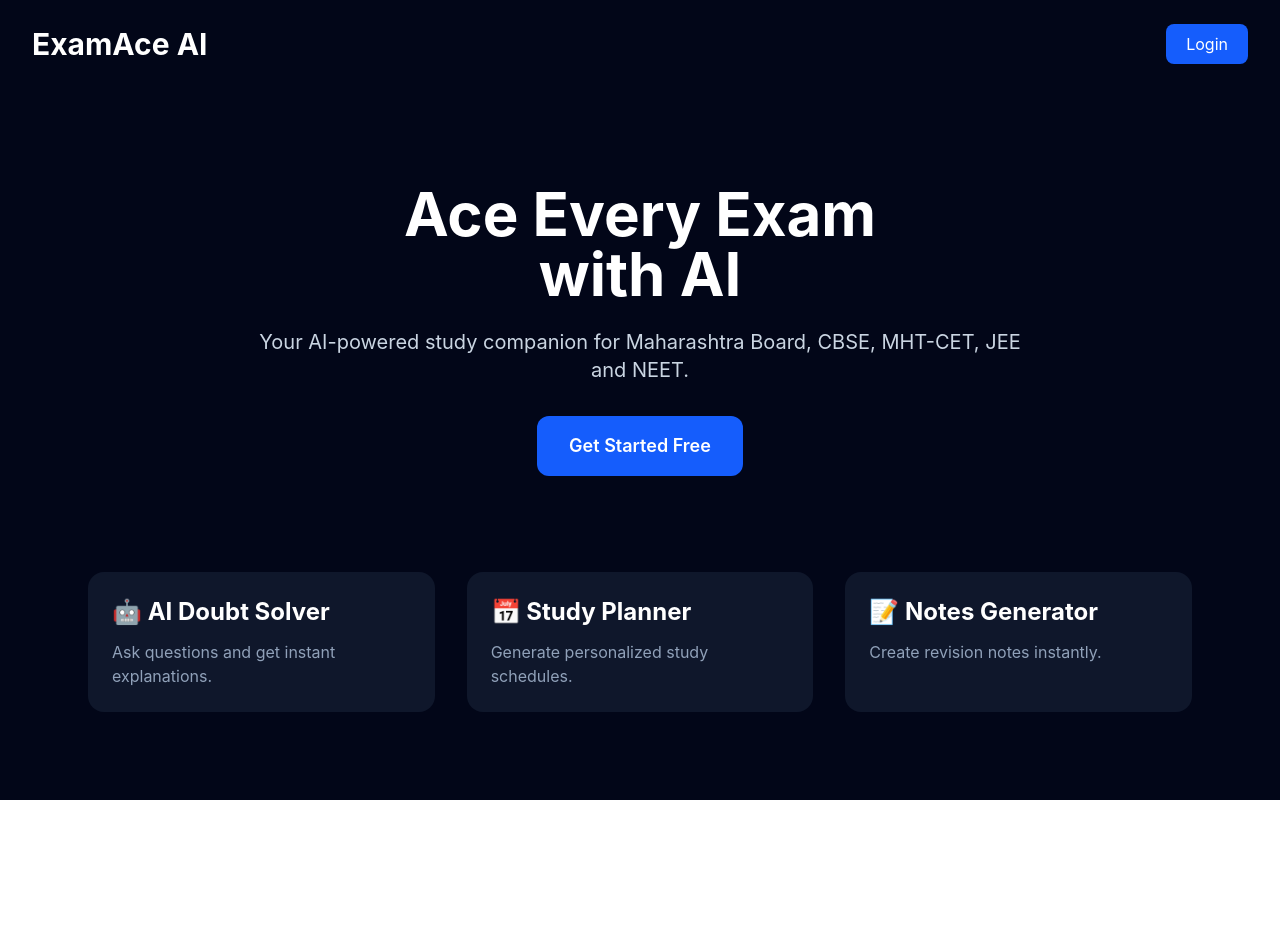
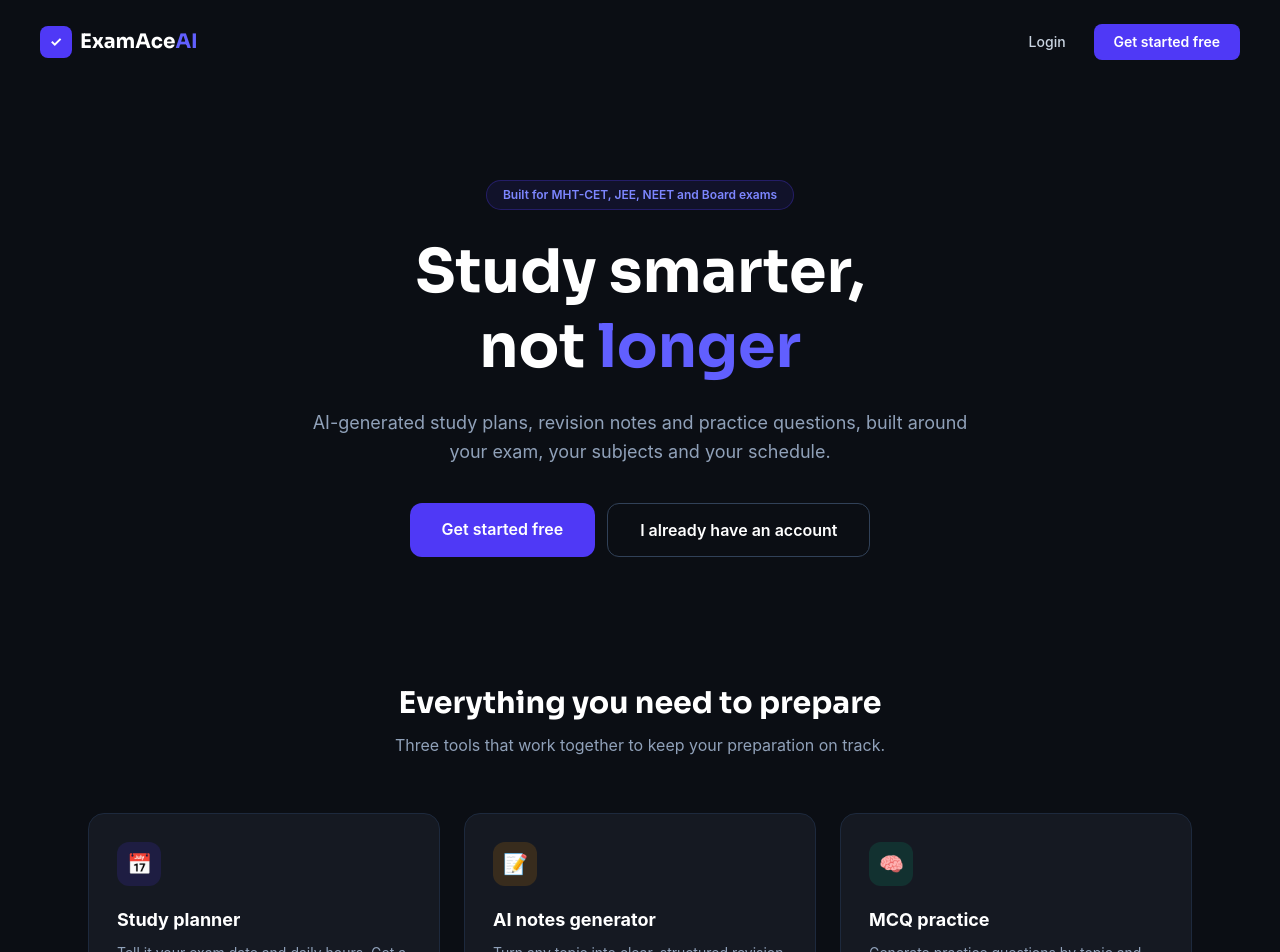
Before and after one commit to pritmore2103-gif/ExamAce-AI, a React (Vite) app in the folder frontend/: page / in a window 1280 px wide. Shown: the top 952 px of the page. Before the commit the page ends 800 px from the top, so only its background shows below. Built offline with nearby package versions, Linux system fonts and the light colour scheme.

Commit message:
Refactor Home component layout and styles
Updated the Home component with a new layout and features section. Improved navbar and hero section styles.

```diff
--- a/frontend/src/pages/Home.jsx
+++ b/frontend/src/pages/Home.jsx
@@ -2,77 +2,140 @@
 
 export default function Home() {
   return (
-    <div className="min-h-screen bg-slate-950 text-white">
+    <div className="min-h-screen bg-[#0B0E14] text-white">
 
-      <nav className="flex justify-between items-center px-8 py-6">
-        <h1 className="text-3xl font-bold">
-          ExamAce AI
-        </h1>
+      {/* ================================================
+          NAVBAR
+      ================================================ */}
 
+      <nav className="flex justify-between items-center px-6 md:px-10 py-6 max-w-7xl mx-auto">
+        <div className="flex items-center gap-2">
+          <div className="w-8 h-8 rounded-lg bg-indigo-600 flex items-center justify-center">
+            <span className="text-white font-bold text-sm">✓</span>
+          </div>
+          <span className="text-xl font-bold" style={{ fontFamily: "'Sora', sans-serif" }}>
+            ExamAce<span className="text-indigo-500">AI</span>
+          </span>
+        </div>
+
+        <div className="flex items-center gap-3">
           <Link
             to="/login"
-          className="bg-blue-600 hover:bg-blue-700 px-5 py-2 rounded-lg"
+            className="text-slate-300 hover:text-white px-4 py-2 text-sm font-medium"
           >
             Login
           </Link>
+          <Link
+            to="/register"
+            className="bg-indigo-600 hover:bg-indigo-700 px-5 py-2 rounded-lg text-sm font-semibold transition"
+          >
+            Get started free
+          </Link>
+        </div>
       </nav>
 
-      <section className="text-center mt-24 px-6">
-        <h1 className="text-6xl font-bold">
-          Ace Every Exam
-          <br />
-          with AI
+      {/* ================================================
+          HERO
+      ================================================ */}
+
+      <section className="text-center mt-16 md:mt-24 px-6">
+        <div className="inline-flex items-center gap-2 bg-indigo-600/10 border border-indigo-600/30 text-indigo-400 text-xs font-semibold px-4 py-1.5 rounded-full mb-6">
+          Built for MHT-CET, JEE, NEET and Board exams
+        </div>
+
+        <h1
+          className="text-5xl md:text-6xl font-bold leading-tight max-w-4xl mx-auto"
+          style={{ fontFamily: "'Sora', sans-serif" }}
+        >
+          Study smarter,<br />
+          not <span className="text-indigo-500">longer</span>
         </h1>
 
-        <p className="text-xl text-slate-300 mt-6 max-w-3xl mx-auto">
-          Your AI-powered study companion for Maharashtra Board,
-          CBSE, MHT-CET, JEE and NEET.
+        <p className="text-lg text-slate-400 mt-6 max-w-2xl mx-auto leading-relaxed">
+          AI-generated study plans, revision notes and practice questions,
+          built around your exam, your subjects and your schedule.
         </p>
 
+        <div className="flex flex-col sm:flex-row gap-3 justify-center mt-9">
+          <Link
+            to="/register"
+            className="bg-indigo-600 hover:bg-indigo-700 px-8 py-3.5 rounded-xl text-base font-semibold transition"
+          >
+            Get started free
+          </Link>
           <Link
             to="/login"
-          className="inline-block mt-8 bg-blue-600 hover:bg-blue-700 px-8 py-4 rounded-xl text-lg font-semibold"
+            className="border border-slate-700 hover:border-slate-500 px-8 py-3.5 rounded-xl text-base font-semibold transition"
           >
-          Get Started Free
+            I already have an account
           </Link>
+        </div>
       </section>
 
-      <section className="mt-24 max-w-6xl mx-auto px-6">
-        <div className="grid md:grid-cols-3 gap-8">
+      {/* ================================================
+          FEATURES
+      ================================================ */}
 
-          <div className="bg-slate-900 p-6 rounded-2xl">
-            <h3 className="text-2xl font-bold mb-3">
-              🤖 AI Doubt Solver
-            </h3>
+      <section className="mt-28 md:mt-32 max-w-6xl mx-auto px-6 pb-24">
 
-            <p className="text-slate-400">
-              Ask questions and get instant explanations.
+        <h2
+          className="text-3xl font-bold text-center mb-3"
+          style={{ fontFamily: "'Sora', sans-serif" }}
+        >
+          Everything you need to prepare
+        </h2>
+        <p className="text-slate-400 text-center mb-14 max-w-xl mx-auto">
+          Three tools that work together to keep your preparation on track.
+        </p>
+
+        <div className="grid md:grid-cols-3 gap-6">
+
+          <div className="bg-[#151922] border border-slate-800 p-7 rounded-2xl hover:border-indigo-600/50 transition">
+            <div className="w-11 h-11 rounded-xl bg-indigo-600/15 flex items-center justify-center mb-5">
+              <span className="text-xl">📅</span>
+            </div>
+            <h3 className="text-lg font-bold mb-2">Study planner</h3>
+            <p className="text-slate-400 text-sm leading-relaxed">
+              Tell it your exam date and daily hours. Get a day-by-day plan
+              that adapts to how strong or weak you are in each subject.
             </p>
           </div>
 
-          <div className="bg-slate-900 p-6 rounded-2xl">
-            <h3 className="text-2xl font-bold mb-3">
-              📅 Study Planner
-            </h3>
-
-            <p className="text-slate-400">
-              Generate personalized study schedules.
+          <div className="bg-[#151922] border border-slate-800 p-7 rounded-2xl hover:border-amber-500/50 transition">
+            <div className="w-11 h-11 rounded-xl bg-amber-500/15 flex items-center justify-center mb-5">
+              <span className="text-xl">📝</span>
+            </div>
+            <h3 className="text-lg font-bold mb-2">AI notes generator</h3>
+            <p className="text-slate-400 text-sm leading-relaxed">
+              Turn any topic into clear, structured revision notes in
+              seconds, ready to read the night before an exam.
             </p>
           </div>
 
-          <div className="bg-slate-900 p-6 rounded-2xl">
-            <h3 className="text-2xl font-bold mb-3">
-              📝 Notes Generator
-            </h3>
-
-            <p className="text-slate-400">
-              Create revision notes instantly.
+          <div className="bg-[#151922] border border-slate-800 p-7 rounded-2xl hover:border-emerald-500/50 transition">
+            <div className="w-11 h-11 rounded-xl bg-emerald-500/15 flex items-center justify-center mb-5">
+              <span className="text-xl">🧠</span>
+            </div>
+            <h3 className="text-lg font-bold mb-2">MCQ practice</h3>
+            <p className="text-slate-400 text-sm leading-relaxed">
+              Generate practice questions by topic and difficulty, with
+              instant scoring and explanations for every answer.
             </p>
           </div>
 
         </div>
       </section>
 
+      {/* ================================================
+          FOOTER
+      ================================================ */}
+
+      <footer className="border-t border-slate-800 py-8 px-6">
+        <p className="text-center text-slate-500 text-sm">
+          © {new Date().getFullYear()} ExamAce AI. All rights reserved.
+        </p>
+      </footer>
+
     </div>
   );
 }
```
Lines whose indentation alone changed are shown as unchanged.
